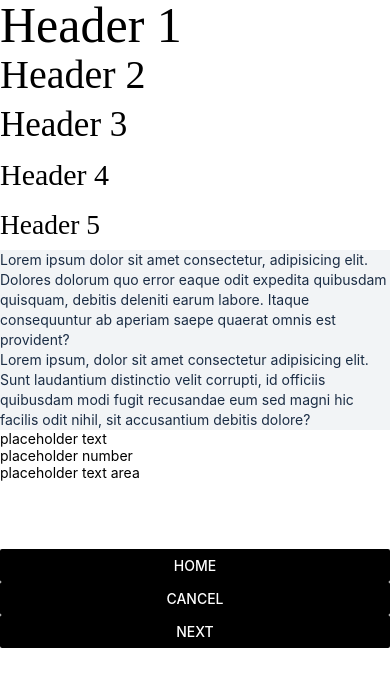
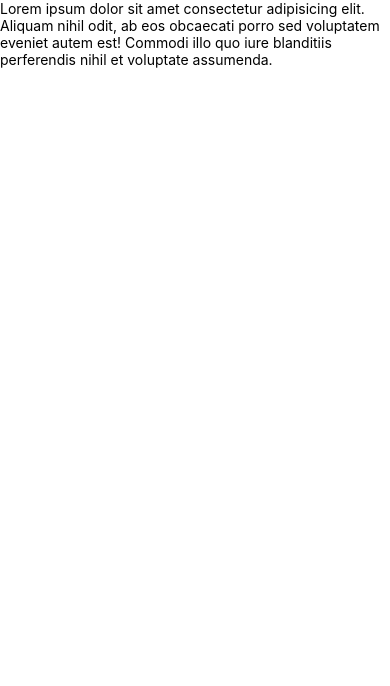
Before and after one commit to bicycleben88/trackstand-frontend, a React Native app: screen / in a window 390 px wide. Shown: the top 686 px of the page. Built offline with nearby package versions, Linux system fonts and the light colour scheme.

Commit message:
create body text component, transition away from global styles

```diff
--- /dev/null
+++ b/components/BodyText.tsx
@@ -0,0 +1,12 @@
+import React from 'react';
+import {StyleSheet, Text} from 'react-native';
+
+export default function BodyText({children}) {
+  return <Text style={styles.bodyText}>{children}</Text>;
+}
+
+const styles = StyleSheet.create({
+  bodyText: {
+    fontFamily: 'Inter',
+  },
+});
--- a/components/Boilerplate.tsx
+++ b/components/Boilerplate.tsx
@@ -1,56 +1,18 @@
 import React from 'react';
 import {View, Text, TextInput, Button} from 'react-native';
 import {globalStyles} from '../styles/globalStyles';
+import BodyText from './BodyText';
 
-const {global, h1, h2, h3, h4, h5, p} = globalStyles;
+const {} = globalStyles;
 
 export default function Boilerplate() {
   return (
     <View>
-      <Text style={h1}>Header 1</Text>
-      <Text style={h2}>Header 2</Text>
-      <Text style={h3}>Header 3</Text>
-      <Text style={h4}>Header 4</Text>
-      <Text style={h5}>Header 5</Text>
-      <Text style={p}>
-        Lorem ipsum dolor sit amet consectetur, adipisicing elit. Dolores
-        dolorum quo error eaque odit expedita quibusdam quisquam, debitis
-        deleniti earum labore. Itaque consequuntur ab aperiam saepe quaerat
-        omnis est provident?
-      </Text>
-      <Text style={p}>
-        Lorem ipsum, dolor sit amet consectetur adipisicing elit. Sunt
-        laudantium distinctio velit corrupti, id officiis quibusdam modi fugit
-        recusandae eum sed magni hic facilis odit nihil, sit accusantium debitis
-        dolore?
-      </Text>
-      <TextInput style={global} placeholder="placeholder text" />
-      <TextInput
-        style={global}
-        placeholder="placeholder number"
-        keyboardType="numeric"
-      />
-      <TextInput
-        style={global}
-        placeholder="placeholder text area"
-        multiline
-        numberOfLines={5}
-      />
-      <Button
-        color={global.color || 'black'}
-        title="home"
-        onPress={() => console.log('do nothing')}
-      />
-      <Button
-        color={global.color || 'black'}
-        title="cancel"
-        onPress={() => console.log('do nothing')}
-      />
-      <Button
-        color={global.color || 'black'}
-        title="next"
-        onPress={() => console.log('do nothing')}
-      />
+      <BodyText>
+        Lorem ipsum dolor sit amet consectetur adipisicing elit. Aliquam nihil
+        odit, ab eos obcaecati porro sed voluptatem eveniet autem est! Commodi
+        illo quo iure blanditiis perferendis nihil et voluptate assumenda.
+      </BodyText>
     </View>
   );
 }
```
